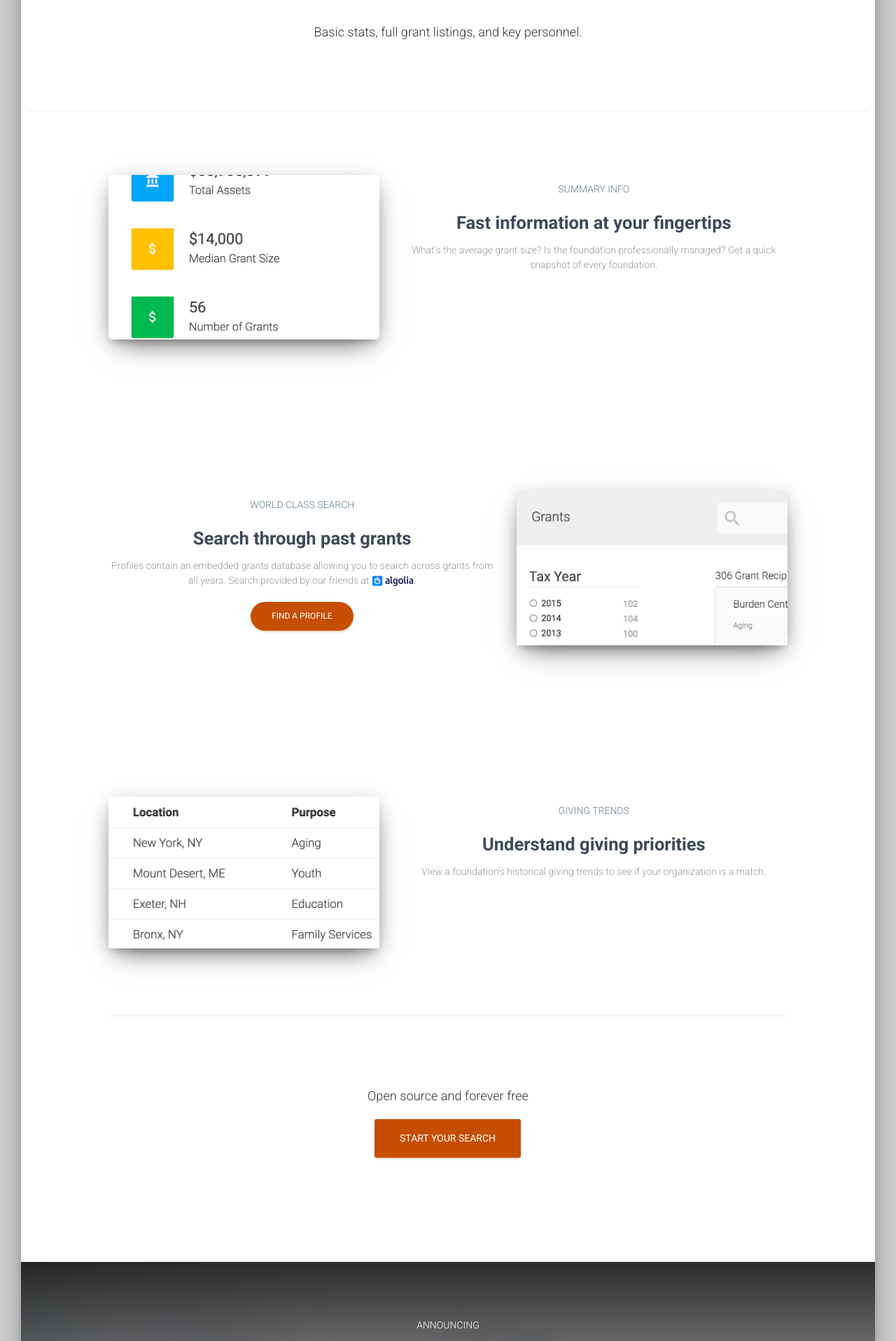
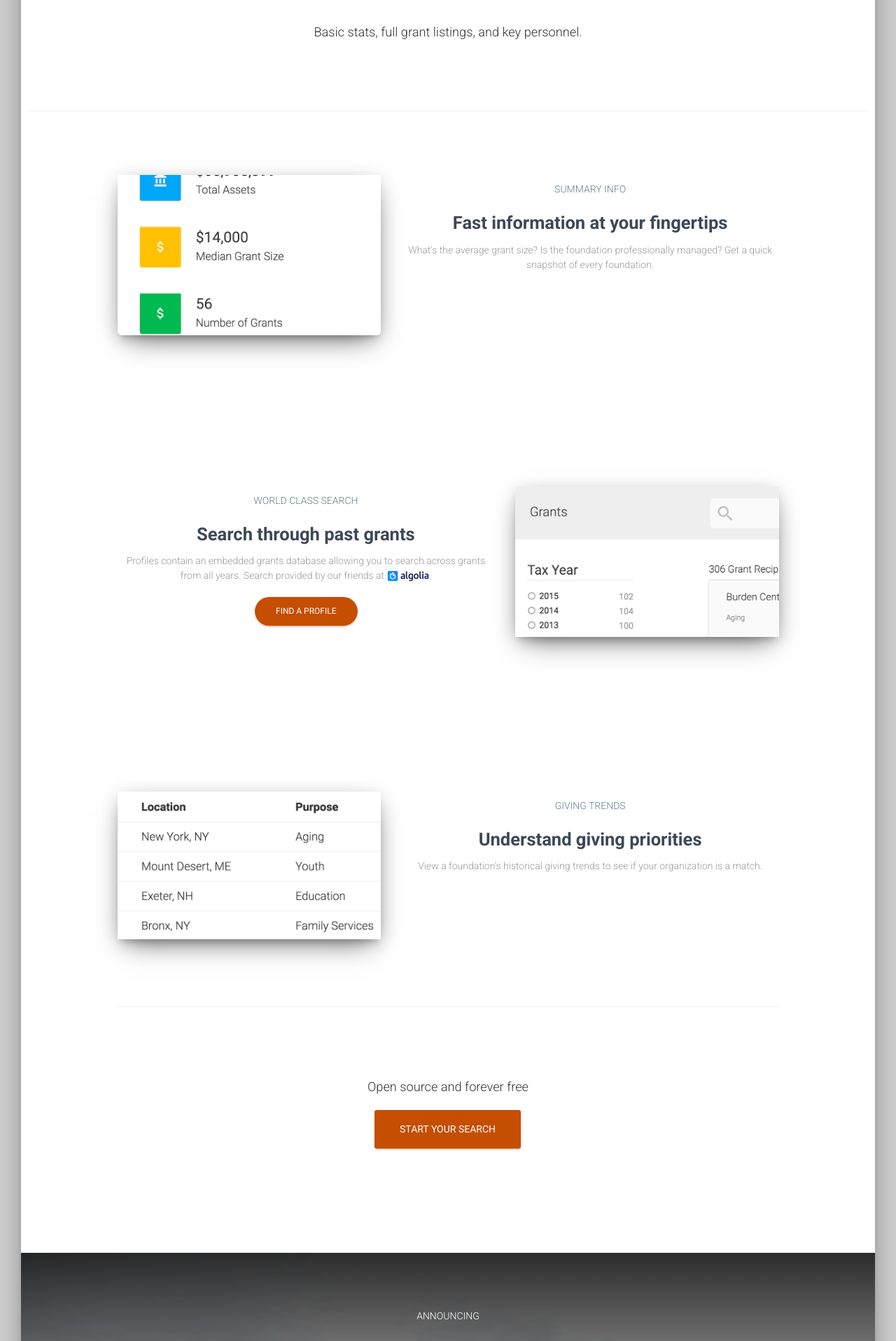
Before and after one commit to grantmakers/grantmakers.github.io, a Jekyll site: the page built from index.html, in a window 1280 px wide. Shown: the part 982-2898 px from the top of the page at 70% size. Built offline with Jekyll 4.4.1, drawn with Linux system fonts in a browser that asks for light colours.

Commit message:
Adjust layout spacing on mobile

```diff
--- a/index.html
+++ b/index.html
@@ -59,7 +59,8 @@
 					</div>
 				</div>
 				<hr class="container">
-				<div class="section container">
+				<div class="section">
+					<div class="container">
 						<div class="row">
 							<div class="col-md-10 col-md-offset-1">
 								<div class="card card-plain card-feature">
@@ -83,7 +84,9 @@
 							</div>
 						</div>
 					</div>
-				<div class="section container">
+				</div>
+				<div class="section">
+					<div class="container">
 						<div class="row">
 							<div class="col-md-10 col-md-offset-1">
 								<div class="card card-plain card-feature">
@@ -108,7 +111,9 @@
 							</div>
 						</div>
 					</div>
-				<div class="section container">
+				</div>
+				<div class="section">
+					<div class="container">
 						<div class="row">
 							<div class="col-md-10 col-md-offset-1">
 								<div class="card card-plain card-feature">
@@ -137,6 +142,7 @@
 							</div>
 						</div>
 					</div>
+				</div>
 				<div class="section section-feature-grants-search blue-grey white-text">
 					<h6>Announcing</h6>
 					<h2>In partnership with <a href="{{ site.algolia_link }}"><img src="{{site.baseurl}}/assets/img/algolia-dark-bg.svg" alt="Algolia logo"></a> ...</h2>
@@ -150,7 +156,8 @@
 					</div>
 				</div>
 				<hr class="container">
-				<div class="section container">
+				<div class="section">
+					<div class="container">
 						<div class="row">
 							<div class="col-md-10 col-md-offset-1">
 								<div class="card card-plain card-feature">
@@ -174,7 +181,9 @@
 							</div>
 						</div>
 					</div>
-				<div class="section container">
+				</div>
+				<div class="section">
+					<div class="container">
 						<div class="row">
 							<div class="col-md-10 col-md-offset-1">
 								<div class="card card-plain card-feature">
@@ -199,6 +208,7 @@
 							</div>
 						</div>
 					</div>
+				</div>
 
 				<div class="section landing-section grey lighten-4">
 					<div class="row">
@@ -208,6 +218,7 @@
 					</div>
 				</div>
 				<div class="section section-closing">
+					<div class="container">
 						<div class="row">
 							<div class="col-sm-12">
 								<h4 class="white-text">Current stats</h4>
@@ -247,6 +258,7 @@
 							</div>
 						</div>
 					</div>
+				</div>
 				<div class="section grey lighten-4">
 					<div class="row">
 						<div class="col-md-8 col-md-offset-2">
```
Lines whose indentation alone changed are shown as unchanged.
